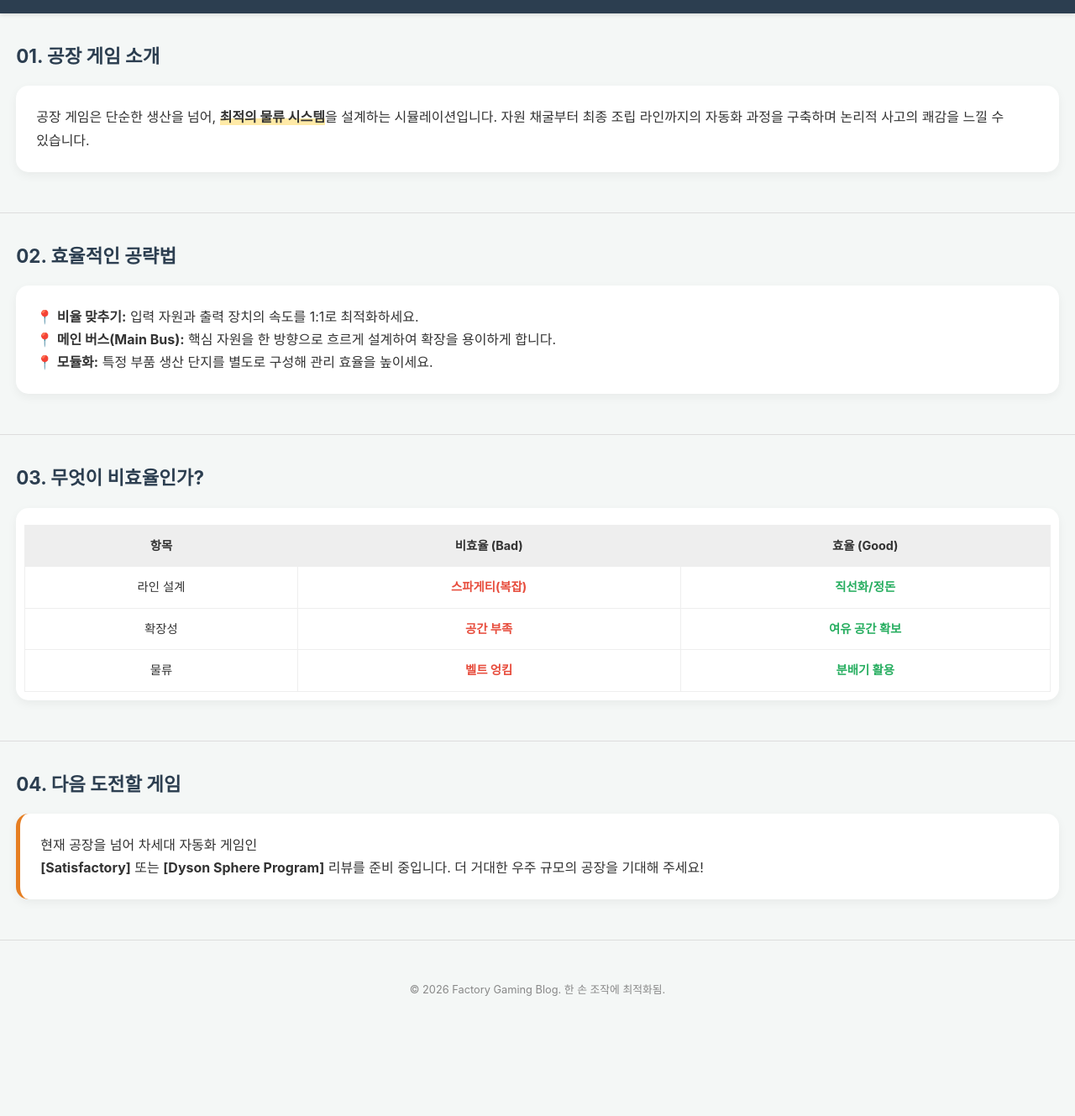
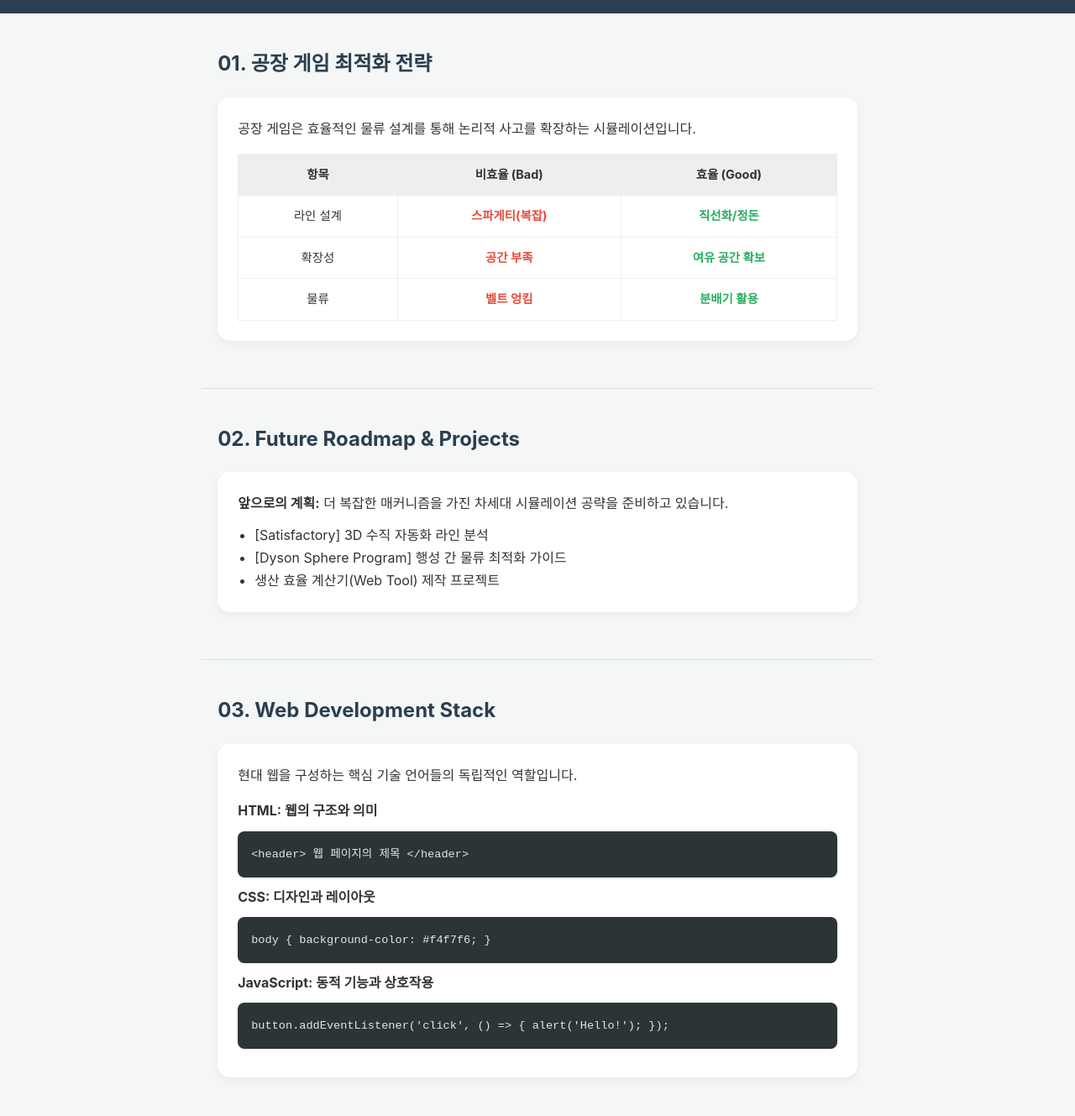
Before and after one commit to Stat-Max/stat-max.github.io, a plain HTML site: page index.html in a window 1280 px wide. Shown: the part 86-1415 px from the top of the page at 84% size. Before the commit the page ends 1324 px from the top, so only its background shows below. Drawn offline with Linux system fonts and the light colour scheme.

Commit message:
Update index.html

```diff
--- a/index.html
+++ b/index.html
@@ -3,11 +3,12 @@
 <head>
     <meta charset="UTF-8">
     <meta name="viewport" content="width=device-width, initial-scale=1.0">
-    <title>Factory Master Guide</title>
+    <title>IT & Factory Master Guide</title>
     <style>
         :root {
             --primary-color: #2c3e50;
             --accent-color: #e67e22;
+            --tech-color: #3498db;
             --bg-color: #f4f7f6;
             --card-bg: #ffffff;
         }
@@ -21,7 +22,6 @@
             word-break: keep-all;
         }
 
-        /* 헤더: 고정형 */
         header {
             background-color: var(--primary-color);
             color: white;
@@ -30,22 +30,22 @@
             position: sticky;
             top: 0;
             z-index: 1000;
-            box-shadow: 0 2px 5px rgba(0,0,0,0.1);
         }
 
-        /* 섹션 공통 스타일 */
         section {
-            padding: 2rem 1.2rem;
+            padding: 2.5rem 1.2rem;
             border-bottom: 1px solid #ddd;
+            max-width: 800px;
+            margin: 0 auto;
         }
 
         h2 {
-            font-size: 1.4rem;
+            font-size: 1.5rem;
             color: var(--primary-color);
-            margin-bottom: 1rem;
+            margin-bottom: 1.2rem;
             display: flex;
             align-items: center;
-            gap: 8px;
+            gap: 10px;
         }
 
         .card {
@@ -56,11 +56,9 @@
             margin-bottom: 1rem;
         }
 
-        /* 비교 테이블 스타일 */
         .compare-table {
             width: 100%;
             border-collapse: collapse;
-            margin-top: 10px;
             font-size: 0.9rem;
         }
         .compare-table th, .compare-table td {
@@ -72,15 +70,26 @@
         .bad { color: #e74c3c; font-weight: bold; }
         .good { color: #27ae60; font-weight: bold; }
 
-        /* 강조 텍스트 */
-        .highlight {
-            background: linear-gradient(to top, #ffeaa7 40%, transparent 40%);
-            font-weight: bold;
+        .code-block {
+            background: #2d3436;
+            color: #dfe6e9;
+            padding: 1rem;
+            border-radius: 8px;
+            font-family: 'Courier New', Courier, monospace;
+            font-size: 0.85rem;
+            overflow-x: auto;
+            margin: 10px 0;
+        }
+
+        .img-placeholder {
+            width: 100%;
+            border-radius: 10px;
+            margin-top: 15px;
         }
 
         footer {
             text-align: center;
-            padding: 3rem 1rem;
+            padding: 2rem;
             font-size: 0.8rem;
             color: #888;
         }
@@ -89,68 +98,85 @@
 <body>
 
     <header>
-        <h1>Factory Log ⚙️</h1>
+        <h1>Factory & IT Comprehensive Guide ⚙️</h1>
     </header>
 
-    <section id="intro">
-        <h2>01. 공장 게임 소개</h2>
+    <!-- 01. 기존 공장 게임 공략 (내용 유지) -->
+    <section id="factory-guide">
+        <h2>01. 공장 게임 최적화 전략</h2>
         <div class="card">
-            <p>공장 게임은 단순한 생산을 넘어, <span class="highlight">최적의 물류 시스템</span>을 설계하는 시뮬레이션입니다. 자원 채굴부터 최종 조립 라인까지의 자동화 과정을 구축하며 논리적 사고의 쾌감을 느낄 수 있습니다.</p>
-        </div>
-    </section>
-
-    <section id="efficient">
-        <h2>02. 효율적인 공략법</h2>
-        <div class="card">
-            <ul style="list-style: none;">
-                <li>📍 <strong>비율 맞추기:</strong> 입력 자원과 출력 장치의 속도를 1:1로 최적화하세요.</li>
-                <li>📍 <strong>메인 버스(Main Bus):</strong> 핵심 자원을 한 방향으로 흐르게 설계하여 확장을 용이하게 합니다.</li>
-                <li>📍 <strong>모듈화:</strong> 특정 부품 생산 단지를 별도로 구성해 관리 효율을 높이세요.</li>
-            </ul>
-        </div>
-    </section>
-
-    <section id="comparison">
-        <h2>03. 무엇이 비효율인가?</h2>
-        <div class="card" style="padding: 10px;">
-            <table class="compare-table">
+            <p>공장 게임은 효율적인 물류 설계를 통해 논리적 사고를 확장하는 시뮬레이션입니다.</p>
+            <table class="compare-table" style="margin-top:15px;">
                 <thead>
-                    <tr>
-                        <th>항목</th>
-                        <th>비효율 (Bad)</th>
-                        <th>효율 (Good)</th>
-                    </tr>
+                    <tr><th>항목</th><th>비효율 (Bad)</th><th>효율 (Good)</th></tr>
                 </thead>
                 <tbody>
-                    <tr>
-                        <td>라인 설계</td>
-                        <td class="bad">스파게티(복잡)</td>
-                        <td class="good">직선화/정돈</td>
-                    </tr>
-                    <tr>
-                        <td>확장성</td>
-                        <td class="bad">공간 부족</td>
-                        <td class="good">여유 공간 확보</td>
-                    </tr>
-                    <tr>
-                        <td>물류</td>
-                        <td class="bad">벨트 엉킴</td>
-                        <td class="good">분배기 활용</td>
-                    </tr>
+                    <tr><td>라인 설계</td><td class="bad">스파게티(복잡)</td><td class="good">직선화/정돈</td></tr>
+                    <tr><td>확장성</td><td class="bad">공간 부족</td><td class="good">여유 공간 확보</td></tr>
+                    <tr><td>물류</td><td class="bad">벨트 엉킴</td><td class="good">분배기 활용</td></tr>
                 </tbody>
             </table>
         </div>
     </section>
 
-    <section id="future">
-        <h2>04. 다음 도전할 게임</h2>
-        <div class="card" style="border-left: 5px solid var(--accent-color);">
-            <p>현재 공장을 넘어 차세대 자동화 게임인 <br><strong>[Satisfactory]</strong> 또는 <strong>[Dyson Sphere Program]</strong> 리뷰를 준비 중입니다. 더 거대한 우주 규모의 공장을 기대해 주세요!</p>
+    <!-- 02. 향후 계획 및 프로젝트 -->
+    <section id="roadmap">
+        <h2>02. Future Roadmap & Projects</h2>
+        <div class="card">
+            <p><strong>앞으로의 계획:</strong> 더 복잡한 매커니즘을 가진 차세대 시뮬레이션 공략을 준비하고 있습니다.</p>
+            <ul style="margin-top: 10px; padding-left: 20px;">
+                <li>[Satisfactory] 3D 수직 자동화 라인 분석</li>
+                <li>[Dyson Sphere Program] 행성 간 물류 최적화 가이드</li>
+                <li>생산 효율 계산기(Web Tool) 제작 프로젝트</li>
+            </ul>
+        </div>
+    </section>
+
+    <!-- 03. Web Development 스택 (기술 본연의 내용) -->
+    <section id="web-tech">
+        <h2>03. Web Development Stack</h2>
+        <div class="card">
+            <p>현대 웹을 구성하는 핵심 기술 언어들의 독립적인 역할입니다.</p>
+
+            <div style="margin-top: 15px;">
+                <strong>HTML: 웹의 구조와 의미</strong>
+                <div class="code-block">&lt;header&gt; 웹 페이지의 제목 &lt;/header&gt;</div>
+
+                <strong>CSS: 디자인과 레이아웃</strong>
+                <div class="code-block">body { background-color: #f4f7f6; }</div>
+
+                <strong>JavaScript: 동적 기능과 상호작용</strong>
+                <div class="code-block">button.addEventListener('click', () => { alert('Hello!'); });</div>
+            </div>
+        </div>
+    </section>
+
+    <!-- 04. IT 개론 기초 이론 -->
+    <section id="it-intro">
+        <h2>04. IT Fundamentals</h2>
+        <div class="card">
+            <p>정보 기술의 핵심이 되는 기본 개념 문서 정보입니다.</p>
+            <ul style="list-style: none; margin-top: 10px;">
+                <li>💻 <strong>OS (운영체제):</strong> 하드웨어 자원을 효율적으로 관리하는 시스템 소프트웨어</li>
+                <li>🌐 <strong>Network:</strong> 컴퓨터 간의 데이터 교환을 위한 통신 프로토콜과 인프라</li>
+                <li>📊 <strong>Data Structure:</strong> 데이터를 효율적으로 저장하고 관리하는 추상적인 형태</li>
+                <li>🛡️ <strong>Security:</strong> 정보의 기밀성, 무결성, 가용성을 보호하는 기술</li>
+            </ul>
+        </div>
+    </section>
+
+    <!-- 05. AI 비주얼 자동 생성 -->
+    <section id="ai-visual">
+        <h2>05. Automated AI Visuals</h2>
+        <div class="card">
+            <p>본 사이트의 테마를 기반으로 AI가 자동 생성한 이미지입니다.</p>
+            <img src="https://images.unsplash.com/photo-1518770660439-4636190af475?ixlib=rb-1.2.1&auto=format&fit=crop&w=800&q=80" alt="Tech Background" class="img-placeholder">
+            <p style="font-size: 0.8rem; color: #888; text-align: center; margin-top: 5px;">[AI Generated: High-Tech Infrastructure View]</p>
         </div>
     </section>
 
     <footer>
-        <p>© 2026 Factory Gaming Blog. 한 손 조작에 최적화됨.</p>
+        <p>© 2026 Factory & IT Gaming Blog. 모든 정보는 최신 트렌드를 반영합니다.</p>
     </footer>
 
 </body>
```
